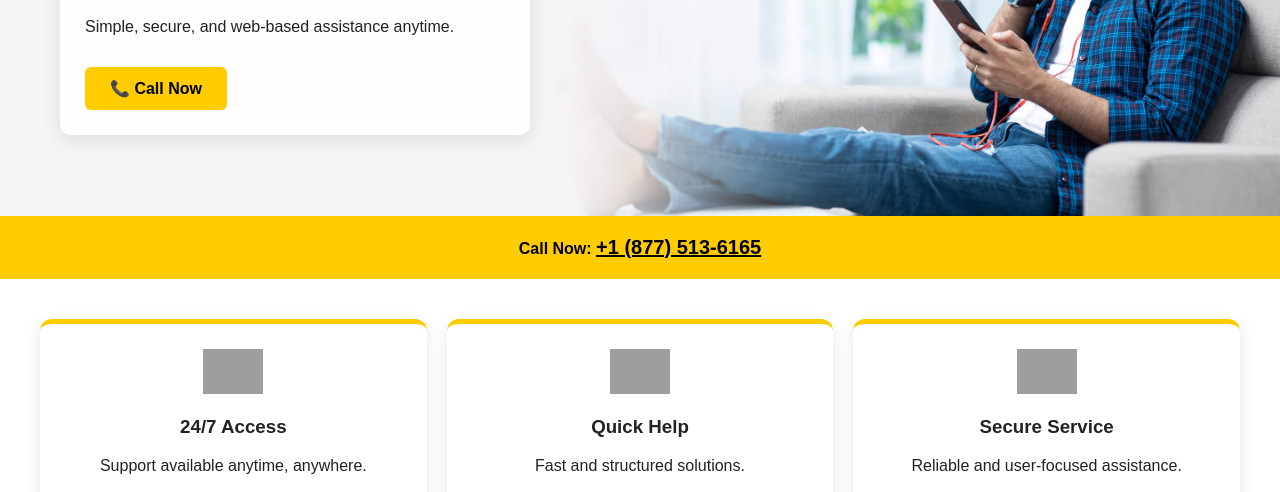
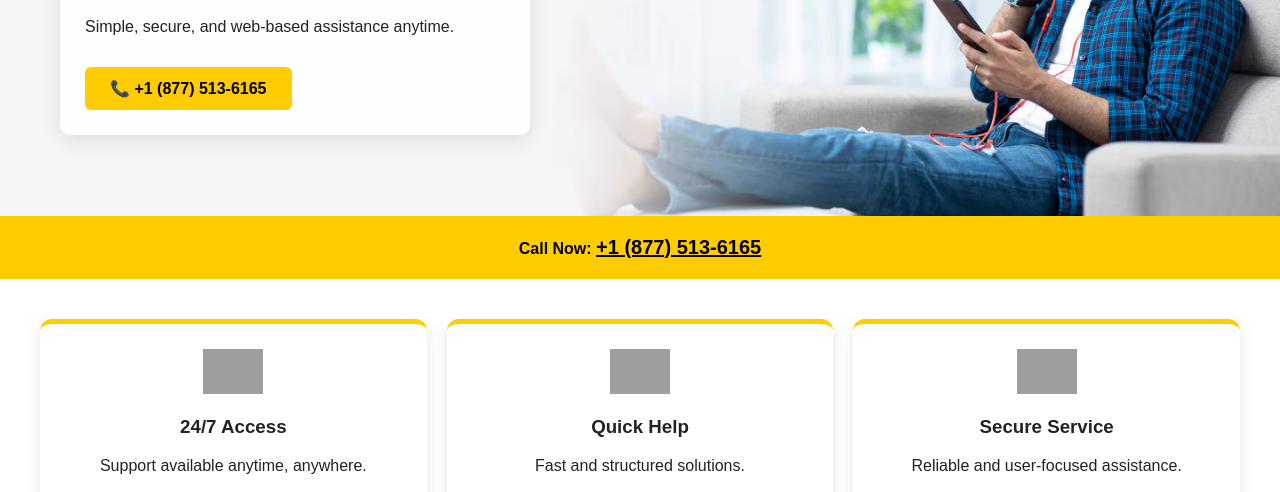
Before and after one commit to kuisfzuin24-debug/Norton-help, a plain HTML site: page index.html in a window 1280 px wide. Shown: the part 308-800 px from the top of the page. Drawn offline with Linux system fonts and the light colour scheme; grey boxes are pictures that could not be loaded.

Commit message:
Update index.html

```diff
--- a/index.html
+++ b/index.html
@@ -208,7 +208,7 @@ footer {
   <div class="hero-content">
     <h1>Fast & Reliable Online Support</h1>
     <p>Simple, secure, and web-based assistance anytime.</p>
-    <a href="tel:+1-877-513-6165" class="btn">📞 Call Now</a>
+    <a href="tel:+1-877-513-6165" class="btn">📞 +1 (877) 513-6165</a>
   </div>
 </div>
 <!-- CALL SECTION -->
```
